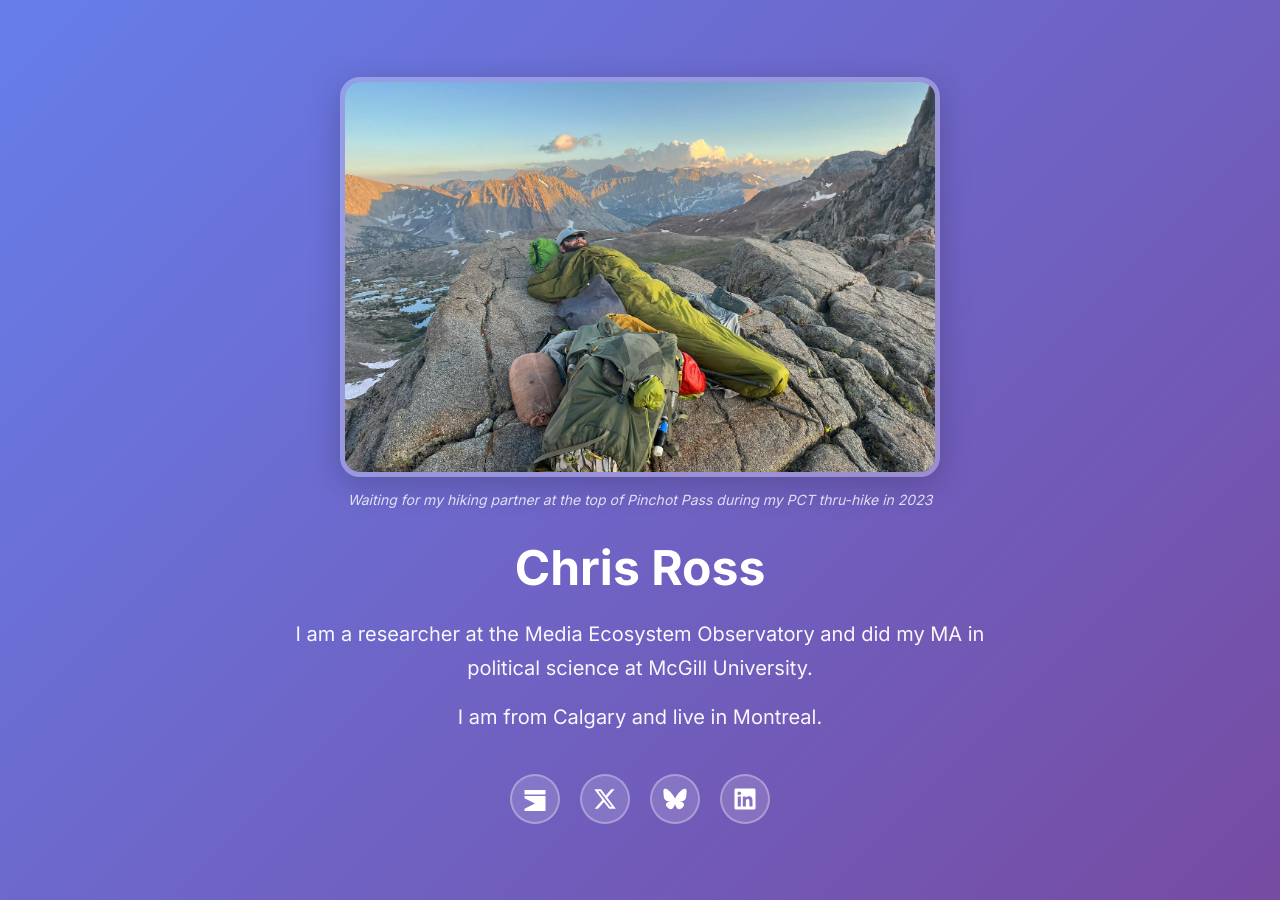
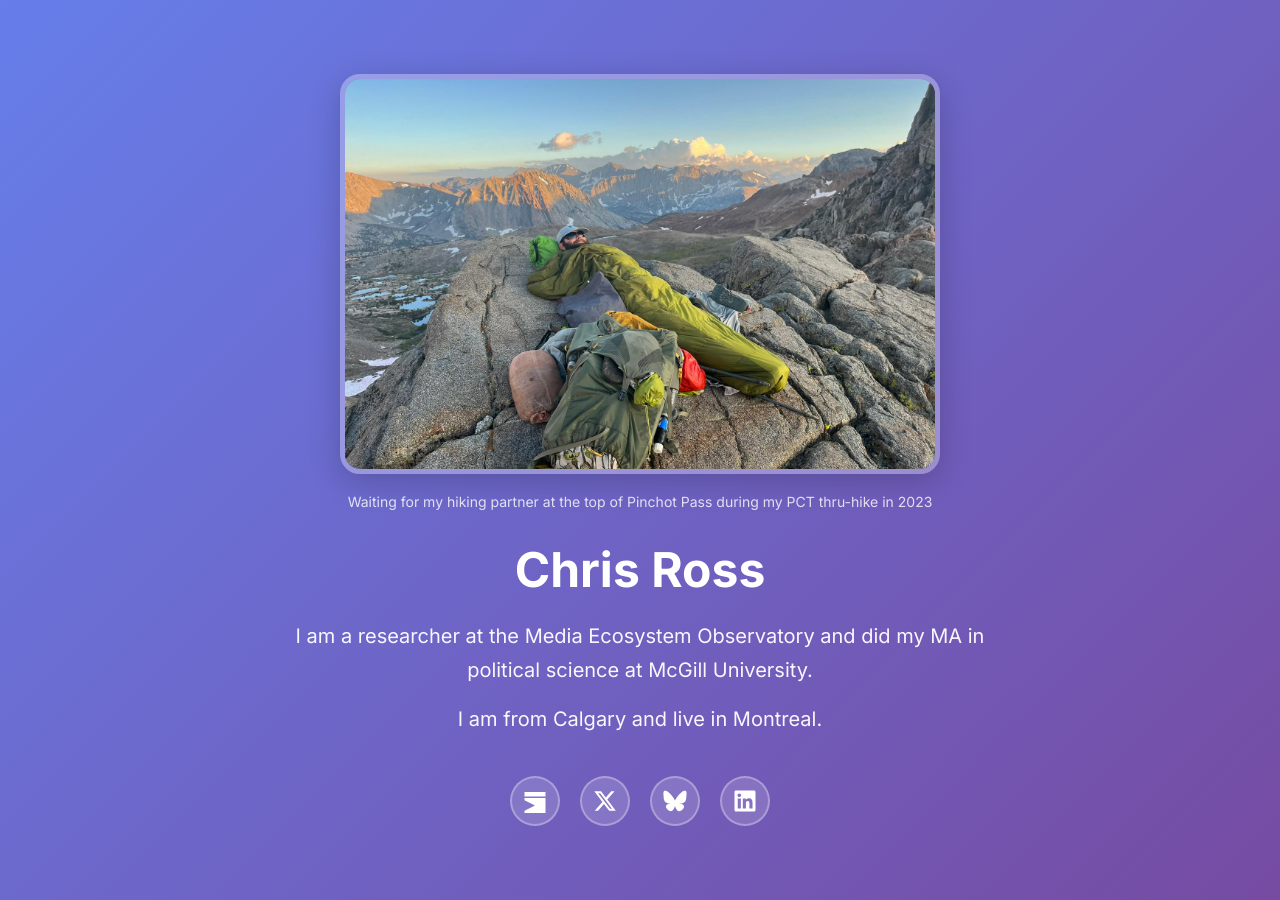
Before and after one commit to chrispross/chrispross.github.io, a Jekyll site: the page built from index.html, in a window 1280 px wide. Built offline with Jekyll 4.4.1, drawn with Linux system fonts in a browser that asks for light colours.

Commit message:
Adjust photo caption styling: remove italics and move closer to image

```diff
--- a/index.html
+++ b/index.html
@@ -81,8 +81,7 @@ title: Home
   .photo-caption {
     font-size: 14px;
     color: rgba(255, 255, 255, 0.8);
-    font-style: italic;
-    margin-top: -20px;
+    margin-top: -15px;
     margin-bottom: 30px;
   }
 </style>
```
